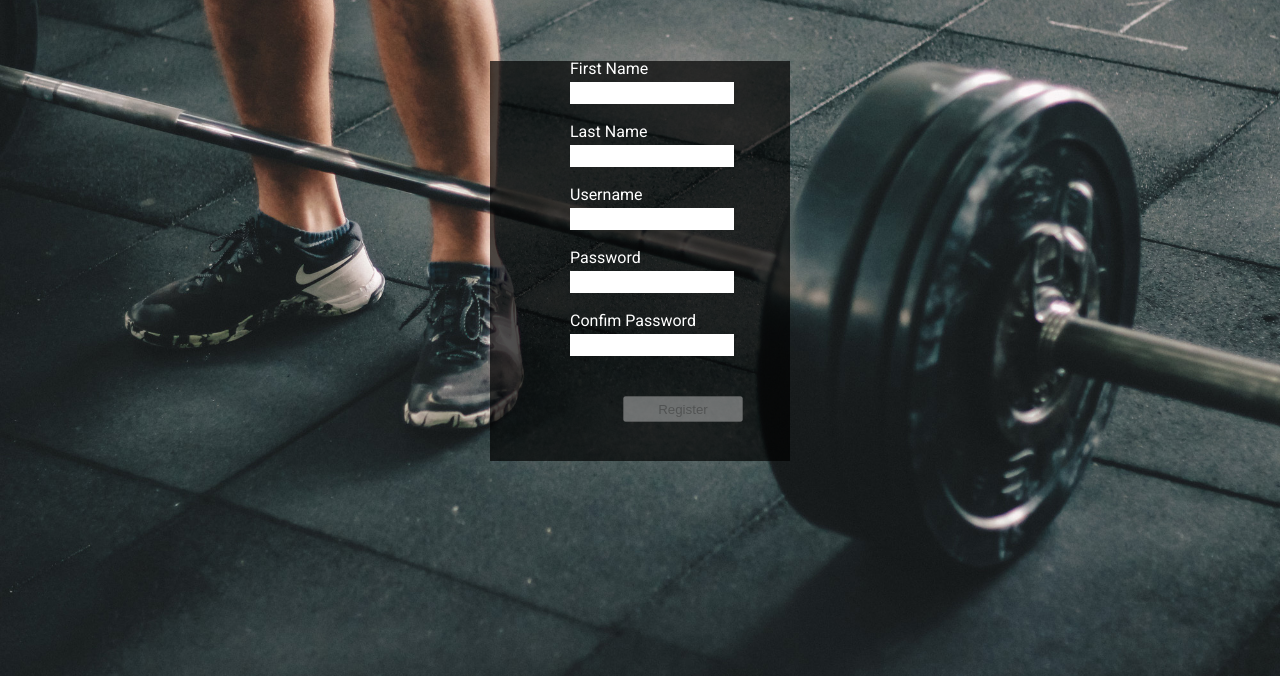
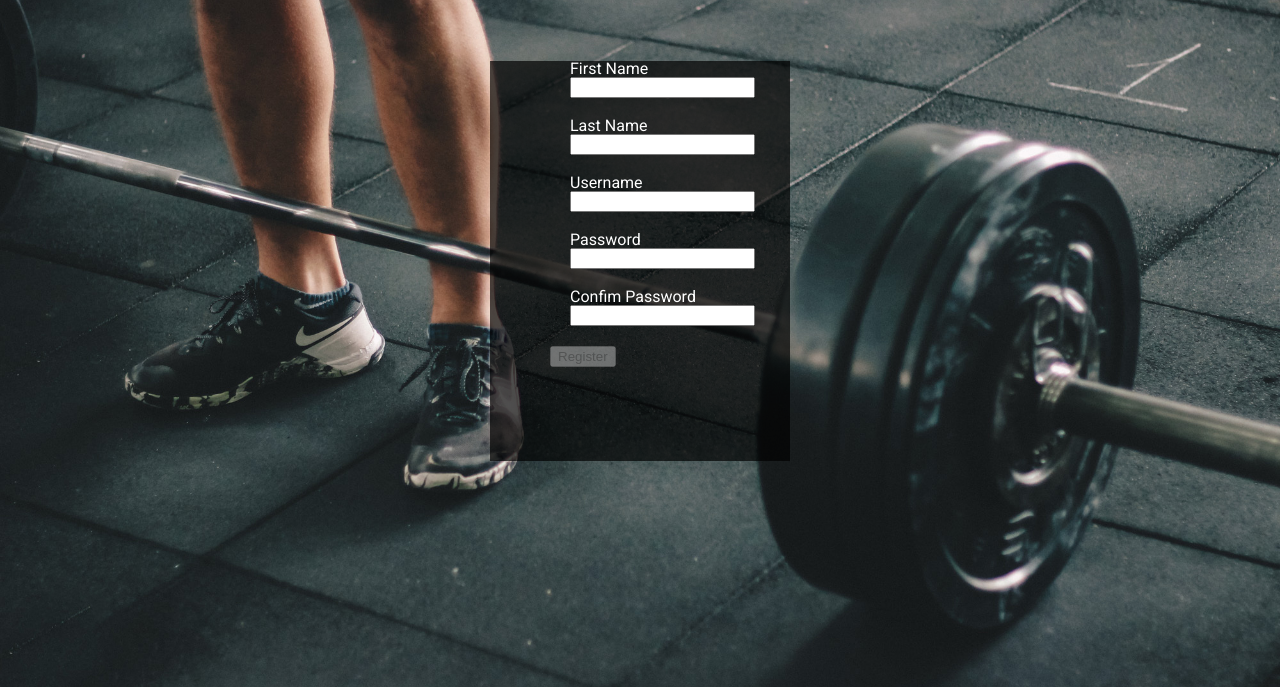
Before and after one commit to christinamakes/MuscleMemoryClient, a React app: page /register in a window 1280 px wide. Shown: the part 124-811 px from the top of the page. Built offline with nearby package versions, Linux system fonts and the light colour scheme; no server answers.

Commit message:
styling mess

```diff
--- a/src/components/login-signup/login.js
+++ b/src/components/login-signup/login.js
@@ -7,7 +7,7 @@ import {connect} from 'react-redux';
 import Input from '../input';
 import {required, notEmpty, isTrimmed} from '../../validators'
 
-import {SubmitButton} from '../styles/buttons'
+import '../styles/login.css';
 
 
 export class LoginForm extends React.Component {
@@ -32,22 +32,33 @@ export class LoginForm extends React.Component {
             );
         }
     return (
+      <div className='flex-container'>
+      <div className='row'>
+      <div className='flex-item'>
       <form className='login-form' onSubmit={this.props.handleSubmit(values => this.onSubmit(values))}>
       {error}
+      <div className='fieldset'>
         <label htmlFor='username'>Username</label>
         <Field
           component={Input}
           type='text'
           name='username'
           validate={[required, notEmpty, isTrimmed]} />
+        </div>
+
+        <div className='fieldset'>
         <label htmlFor='password'>Password</label>
         <Field
           component={Input}
           type='password'
           name='password'
           validate={[required, notEmpty, isTrimmed]} />
-        <SubmitButton type='submit' disabled={this.props.pristine || this.props.submitting}>Login</SubmitButton>
+          </div>
+        <button type='submit' disabled={this.props.pristine || this.props.submitting}>Login</button>
       </form>
+      </div>
+      </div>
+      </div>
     );
   }
 }
--- a/src/components/login-signup/signupForm.js
+++ b/src/components/login-signup/signupForm.js
@@ -36,13 +36,14 @@ export class SignupForm extends React.Component {
             );
         }
     return (
-    <div className='flex-container'>
-      <div className='row'>
-      <div className='flex-item'>
+      <div classname='sign'>
+    <div className='flex-container-sign'>
+      <div className='row-sign'>
+      <div className='flex-item-sign'>
       {error}
         <form className='signup-form' onSubmit={this.props.handleSubmit(values => this.onSubmit(values))}>
 
-          <div className='fieldset'>
+          <div className='fieldset-sign'>
             <label htmlFor='firstName'>First Name</label>
             <Field
               component={Input}
@@ -51,7 +52,7 @@ export class SignupForm extends React.Component {
               placeholder="First Name"
               validate={[required, notEmpty]} />
           </div>
-          <div className='fieldset'>
+          <div className='fieldset-sign'>
             <label htmlFor='lastName'>Last Name</label>
             <Field
               component={Input}
@@ -60,7 +61,7 @@ export class SignupForm extends React.Component {
               placeholder="Last Name"
               validate={[required, notEmpty]} />
             </div>
-            <div className='fieldset'>
+            <div className='fieldset-sign'>
             <label htmlFor='username'>Username</label>
             <Field
               component={Input}
@@ -69,7 +70,7 @@ export class SignupForm extends React.Component {
               placeholder="Username"
               validate={[required, notEmpty, isTrimmed]} />
 </div>
-<div className='fieldset'>
+<div className='fieldset-sign'>
             <label htmlFor='password'>Password</label>
             <Field
               component={Input}
@@ -78,7 +79,7 @@ export class SignupForm extends React.Component {
               placeholder="Password"
               validate={[required, notEmpty, isTrimmed, passwordLength]} />
 </div>
-<div className='fieldset'>
+<div className='fieldset-sign'>
             <label htmlFor='confirmPassword'>Confim Password</label>
             <Field
               component={Input}
@@ -92,6 +93,7 @@ export class SignupForm extends React.Component {
         </div>
       </div>
     </div>
+    </div>
     );
   }
 }
--- a/src/components/signupPage.js
+++ b/src/components/signupPage.js
@@ -10,7 +10,7 @@ export default class SignupPage extends React.Component {
   render() {
     return (
       <div className='signupPage'>
-      <h3>Almost there!</h3>
+      <h3>Sign up</h3>
       <div className='signupForm'>
         <SignupForm />
       </div>
--- a/src/components/styles/signUpPage.css
+++ b/src/components/styles/signUpPage.css
@@ -1,11 +1,19 @@
-body {
-  /* width: 100%;
-  height: 100%; */
+/* body {
+  overflow-y: hidden;
+}; */
+
+::-webkit-scrollbar {
+  display: none;
+}
+
+.signupPage {
+  width: 100vw;
+  height: 97vh;
   background-image: url('../../assets/pexels-photo-685530.jpeg');
-  /* background-size: cover; */
   background-size: cover;
-  background-position: center center;
+  /* background-position: center center; */
   background-repeat: no-repeat;
+  overflow: hidden;
   background-attachment: fixed;
 }
 
--- a/src/components/styles/signupForm.css
+++ b/src/components/styles/signupForm.css
@@ -1,4 +1,4 @@
-.flex-container {
+.flex-container-sign {
   display: flex;
   justify-content: center;
   align-items: center;
@@ -6,12 +6,12 @@
   height: 500px;
 }
 
-.row {
+.row-sign {
   width: auto;
   border-radius: 2px;
 }
 
-.flex-item {
+.flex-item-sign {
   height: 400px;
   width: 300px;
   background-color: rgba(0, 0, 0, 0.685);
@@ -21,7 +21,7 @@
   margin: 60px
 }
 
-.form-input input{
+.sign .form-input input{
   font-family: 'Roboto', sans-serif;
   font-size: 14px;
   border: none;
@@ -29,28 +29,30 @@
   height: 20px
 }
 
-label {
+.fieldset-sign label {
   color: white;
   margin-top: 50px;
   margin-left: 20px;
   font-family: 'Roboto', sans-serif;
 }
 
-.form-error {
+
+/* broken */
+.form-error .sign{
   border-left: 8px solid #D0021B;
   color: white
 }
 
-.fieldset {
+.fieldset-sign {
   margin-top:20px;
   margin-bottom:20px
 }
 
-input {
+.sign input {
   margin-top: 5px;
 }
 
-button {
+.sign button {
   margin-left: 73px;
   margin-top: 20px;
   height: 26px;
```
Also changed, not shown: src/components/styles/login.css (added).
